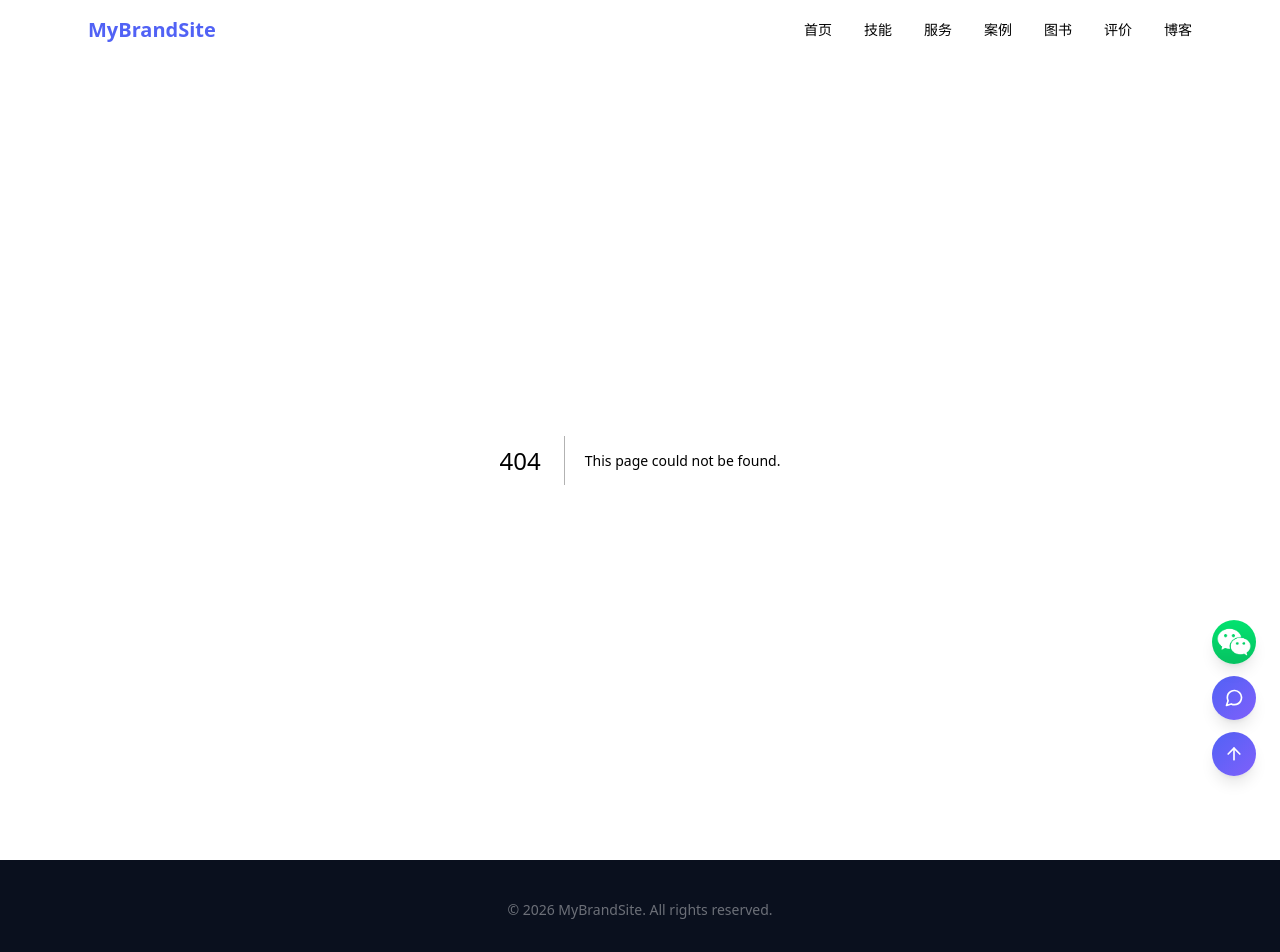
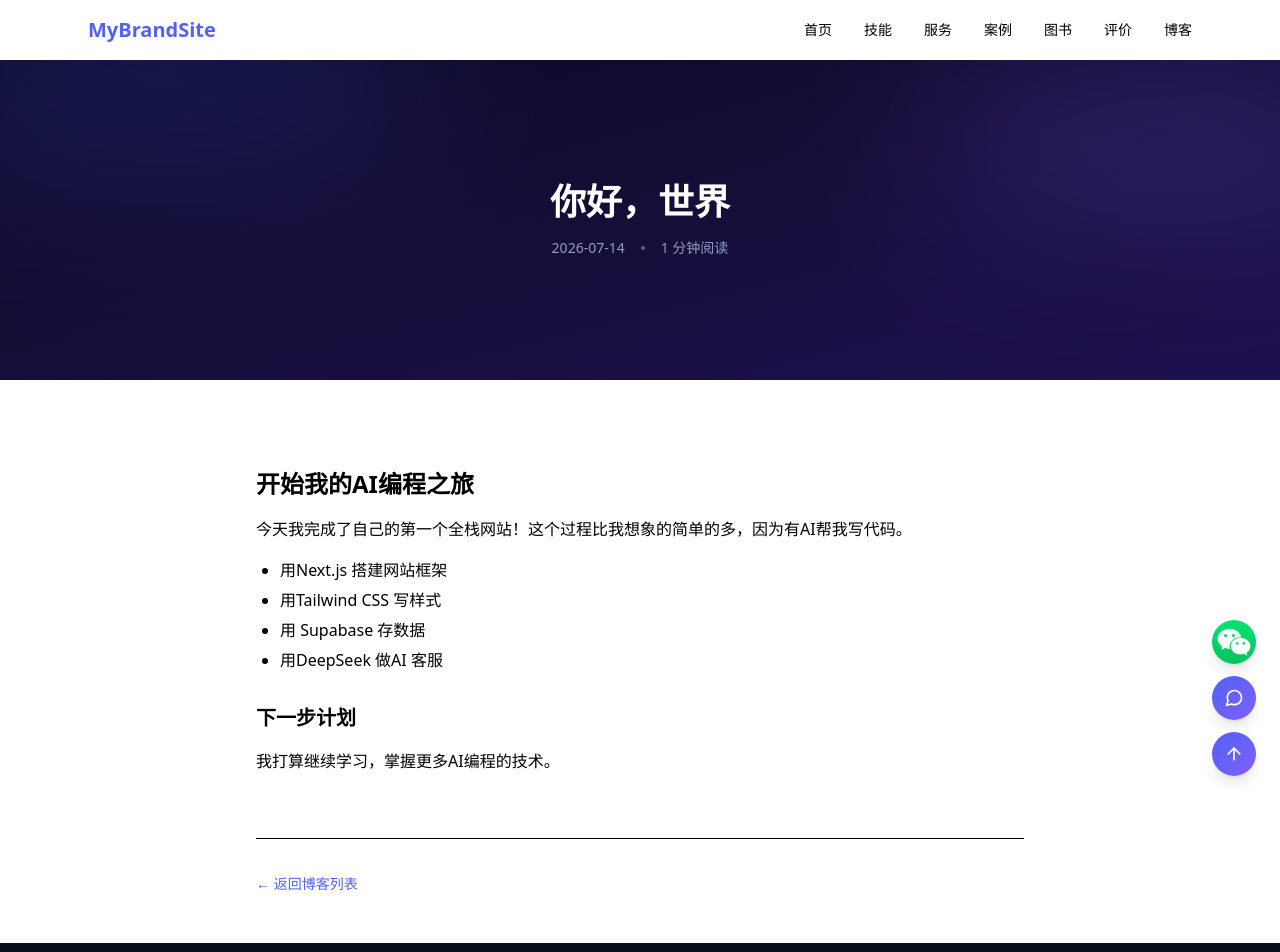
Before and after one commit to Shasha6666/my-brand-site, a Next.js app: page /blog/20260714-hello-world in a window 1280 px wide. Before the commit this address had no page. Shown: the top 952 px of the page. Built offline with nearby package versions, Linux system fonts and the light colour scheme.

Commit message:
20 文章详情页——点击文章标题看全文

```diff
--- /dev/null
+++ b/app/blog/[slug]/page.tsx
@@ -0,0 +1,60 @@
+import { notFound } from "next/navigation";
+import Link from "next/link";
+import { getBlogBySlug, getAllBlogs } from "@/lib/blogs";
+import MDXWrapper from "@/components/mdx/mdx-wrapper";
+
+interface Props {
+  params: { slug: string };
+}
+
+export function generateStaticParams() {
+  return getAllBlogs().map((post) => ({ slug: post.slug }));
+}
+
+export default function BlogPostPage({ params }: Props) {
+  const post = getBlogBySlug(params.slug);
+  if (!post) notFound();
+
+  return (
+    <main>
+      {/* Hero Banner */}
+      <section className="relative flex min-h-[320px] items-center justify-center overflow-hidden bg-gradient-to-br from-[#0a0826] via-[#150e38] to-[#1e1050] px-6 py-20 sm:px-8">
+        {/* 光斑装饰 */}
+        <div className="pointer-events-none absolute inset-0">
+          <div className="absolute -left-[8%] -top-[16%] h-[40%] w-[40%] rounded-full bg-[hsl(var(--brand-primary))] blur-[100px] opacity-30" />
+          <div className="absolute -right-[8%] top-[8%] h-[35%] w-[35%] rounded-full bg-[hsl(var(--brand-accent))] blur-[90px] opacity-30" />
+        </div>
+
+        <div className="relative z-10 flex flex-col items-center gap-4 text-center">
+          <h1 className="max-w-2xl text-3xl font-bold leading-tight text-white sm:text-4xl">
+            {post.title}
+          </h1>
+          <div className="flex items-center gap-4 text-sm text-blue-200/70">
+            <span>{post.date}</span>
+            <span className="inline-block h-1 w-1 rounded-full bg-blue-200/40" />
+            <span>{post.readingTime} 分钟阅读</span>
+          </div>
+        </div>
+      </section>
+
+      {/* 正文 */}
+      <article className="bg-background px-6 py-12 sm:px-8">
+        <div className="mx-auto max-w-3xl">
+          <div className="prose-custom">
+            <MDXWrapper source={post.content} />
+          </div>
+
+          {/* 返回链接 */}
+          <div className="mt-16 border-t border-border pt-8">
+            <Link
+              href="/#blog"
+              className="inline-flex items-center gap-1.5 text-sm font-medium text-[hsl(var(--brand-primary))] transition-colors hover:opacity-80"
+            >
+              &larr; 返回博客列表
+            </Link>
+          </div>
+        </div>
+      </article>
+    </main>
+  );
+}
--- a/app/globals.css
+++ b/app/globals.css
@@ -6,6 +6,12 @@
   .text-balance {
     text-wrap: balance;
   }
+}
+
+/* 博客文章行内代码（仅非 pre 内的 code） */
+article :not(pre) > code {
+  @apply rounded bg-muted px-1.5 py-0.5 text-sm font-medium;
+  color: hsl(var(--brand-primary));
 }
 
 
--- a/components/blog-section.tsx
+++ b/components/blog-section.tsx
@@ -24,8 +24,15 @@ export default function BlogSection() {
         </p>
 
         {blogs.length === 0 ? (
-          <div className="mt-12 flex justify-center rounded-xl border-2 border-dashed border-border py-16">
-            <span className="text-lg text-muted-foreground">暂无文章</span>
+          <div className="mt-12 flex flex-col items-center gap-3 rounded-xl border-2 border-dashed border-border py-16">
+            <svg width="40" height="40" viewBox="0 0 24 24" fill="none" stroke="currentColor" strokeWidth="1.5" strokeLinecap="round" strokeLinejoin="round" className="text-muted-foreground/50">
+              <path d="M14 2H6a2 2 0 0 0-2 2v16a2 2 0 0 0 2 2h12a2 2 0 0 0 2-2V8z" />
+              <polyline points="14 2 14 8 20 8" />
+              <line x1="16" y1="13" x2="8" y2="13" />
+              <line x1="16" y1="17" x2="8" y2="17" />
+              <polyline points="10 9 9 9 8 9" />
+            </svg>
+            <span className="text-muted-foreground">暂无文章，敬请期待</span>
           </div>
         ) : (
           <div className="mt-12 grid gap-5 sm:grid-cols-2">
--- /dev/null
+++ b/components/mdx/mdx-wrapper.tsx
@@ -0,0 +1,96 @@
+import { MDXRemote } from "next-mdx-remote/rsc";
+import type { MDXRemoteProps } from "next-mdx-remote/rsc";
+import type { ReactNode } from "react";
+
+/** 代码块 */
+function Pre({ children, ...props }: { children?: ReactNode } & Record<string, unknown>) {
+  return (
+    <pre
+      className="my-6 overflow-x-auto rounded-lg bg-[#1e1e2e] px-5 py-4 text-sm leading-relaxed text-[#cdd6f4]"
+      {...props}
+    >
+      {children}
+    </pre>
+  );
+}
+
+/** 引用块 */
+function Blockquote({
+  children,
+  ...props
+}: { children?: ReactNode } & Record<string, unknown>) {
+  return (
+    <blockquote
+      className="my-6 border-l-4 border-[hsl(var(--brand-primary))] bg-muted/50 py-3 pl-5 pr-4 text-muted-foreground italic"
+      {...props}
+    >
+      {children}
+    </blockquote>
+  );
+}
+
+/** 标题 */
+function H2({ children, ...props }: { children?: ReactNode } & Record<string, unknown>) {
+  return (
+    <h2 className="mt-10 mb-4 text-2xl font-bold text-foreground" {...props}>
+      {children}
+    </h2>
+  );
+}
+
+function H3({ children, ...props }: { children?: ReactNode } & Record<string, unknown>) {
+  return (
+    <h3 className="mt-8 mb-3 text-xl font-semibold text-foreground" {...props}>
+      {children}
+    </h3>
+  );
+}
+
+/** 段落 */
+function P({ children, ...props }: { children?: ReactNode } & Record<string, unknown>) {
+  return (
+    <p className="my-4 leading-relaxed text-foreground/85" {...props}>
+      {children}
+    </p>
+  );
+}
+
+/** 列表 */
+function Ul({ children, ...props }: { children?: ReactNode } & Record<string, unknown>) {
+  return (
+    <ul className="my-4 list-disc space-y-1.5 pl-6 text-foreground/85" {...props}>
+      {children}
+    </ul>
+  );
+}
+
+/** 链接 */
+function A({
+  children,
+  href,
+  ...props
+}: { children?: ReactNode; href?: string } & Record<string, unknown>) {
+  return (
+    <a
+      href={href}
+      className="text-[hsl(var(--brand-primary))] underline underline-offset-2 hover:no-underline"
+      {...props}
+    >
+      {children}
+    </a>
+  );
+}
+
+const components: MDXRemoteProps["components"] = {
+  pre: Pre,
+  blockquote: Blockquote,
+  h2: H2,
+  h3: H3,
+  p: P,
+  ul: Ul,
+  a: A,
+};
+
+export default function MDXWrapper({ source }: { source: string }) {
+  return <MDXRemote source={source} components={components} />;
+}
```
